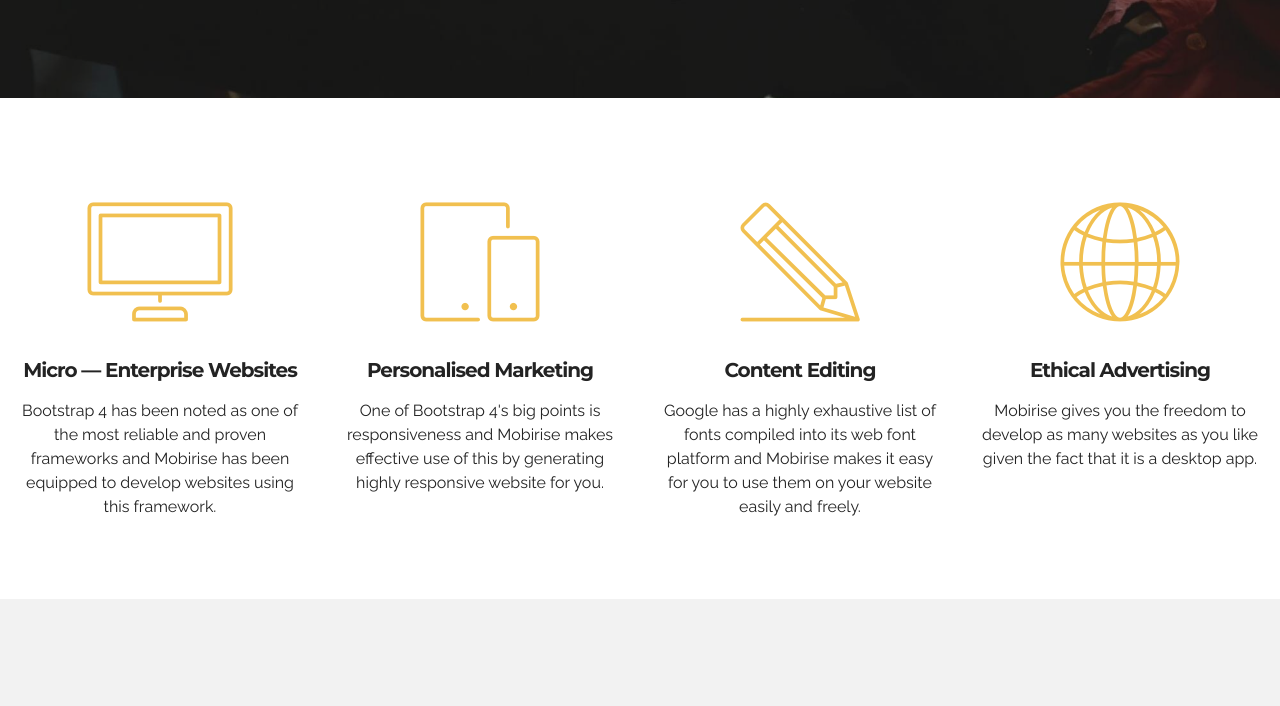
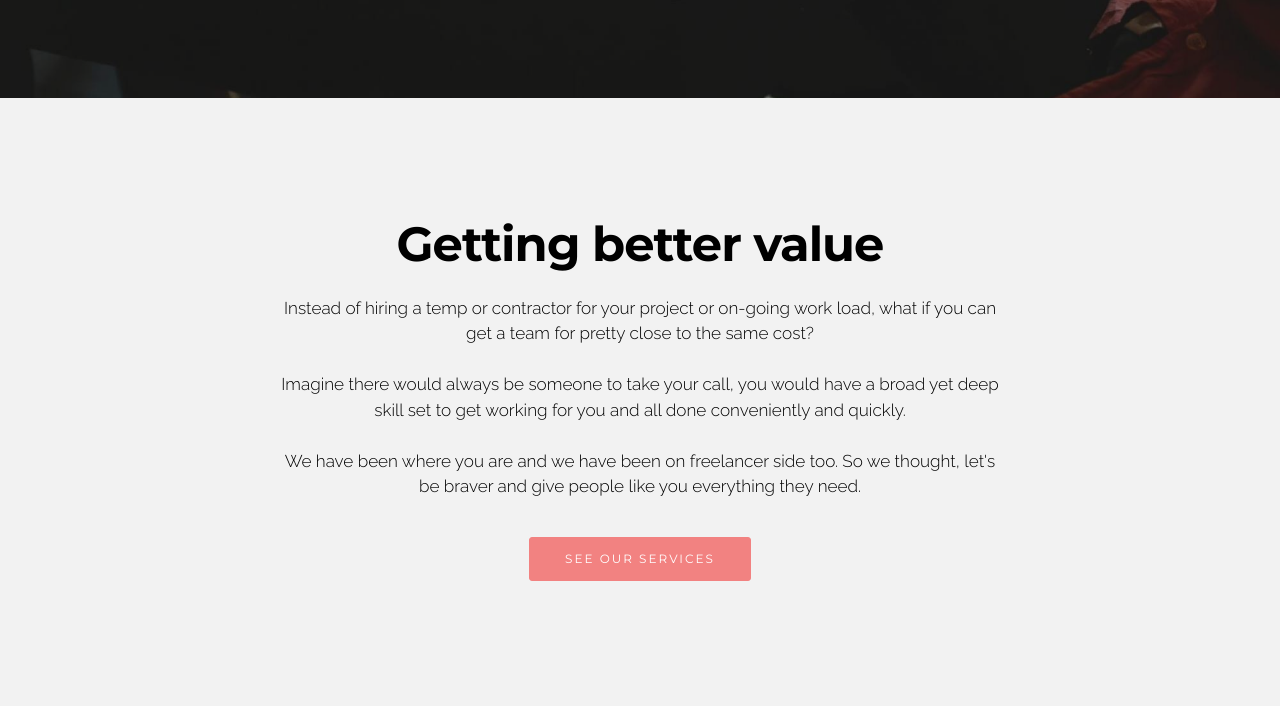
Before and after one commit to bebraver/bebraver.github.io, a plain HTML site: page index.html in a window 1280 px wide. Shown: the part 702-1408 px from the top of the page. Drawn offline with Linux system fonts and the light colour scheme; files whose address does not match are found by name.

Commit message:
added intro text

```diff
--- a/assets/mobirise/css/mbr-additional.css
+++ b/assets/mobirise/css/mbr-additional.css
@@ -414,6 +414,10 @@ h6,
 #header1-0 .mbr-section-lead {
   color: #f7da64;
 }
+#msg-box3-f .mbr-section-title,
+#msg-box3-f p {
+  color: #000;
+}
 #msg-box3-e .mbr-section-title,
 #msg-box3-e p {
   color: #000;
--- a/index.html
+++ b/index.html
@@ -49,7 +49,22 @@
 
 </section>
 
-<section class="engine"><a rel="external" href="https://mobirise.com">free wysiwyg site development software</a></section><section class="mbr-cards mbr-section mbr-section-nopadding" id="features6-1" style="background-color: rgb(255, 255, 255);">
+<section class="engine"><a rel="external" href="https://mobirise.com">mobile site builder software</a></section><section class="mbr-section article" id="msg-box3-f" style="background-color: rgb(242, 242, 242); padding-top: 120px; padding-bottom: 120px;">
+
+
+    <div class="container">
+        <div class="row">
+            <div class="col-md-8 col-md-offset-2 text-xs-center">
+                <h3 class="mbr-section-title display-2">Getting better value</h3>
+                <div class="lead"><p>Instead of hiring a temp or contractor for your project or on-going work load, what if you can get a team for pretty close to the same cost?</p><p>Imagine there would always be someone to take your call, you would have a broad yet deep skill set to get working for you and all done conveniently and quickly.</p><p>We have been where you are and we have been on freelancer side too. So we thought, let's be braver and give people like you everything they need.</p></div>
+                <div><a class="btn btn-danger" href="https://mobirise.com">SEE OUR SERVICES</a></div>
+            </div>
+        </div>
+    </div>
+
+</section>
+
+<section class="mbr-cards mbr-section mbr-section-nopadding" id="features6-1" style="background-color: rgb(255, 255, 255);">
 
 
 
@@ -458,7 +473,7 @@
 
                     <form action="https://mobirise.com/" method="post" data-form-title="Get in touch">
 
-                        <input type="hidden" value="DyEZUfj2kILDtw1EsKzsXOeocMvrzxT4Bm0xf2PyA9KQ4IWev/6yhV6HQ78SSA6CLQ0ZZbWV+pY0AIcwcUtQjWZYKG3DsNuxLohMrdq/mMYxPs4/M5WGxPspv8Sb/1Vb" data-form-email="true">
+                        <input type="hidden" value="UoAXra102iBuMwVsvoNY38rs53mLu1Pfe1pGBHnnncI8e0MXgJhetANt7+yEBi7Pxfga+OxttZ/dFqExxKT7uCbVANNr9xUGTEo5DyMVfrcuquSTHMfzADHykO2nChDc" data-form-email="true">
 
                         <div class="row row-sm-offset">
 
```
Also changed, not shown: 1 other file.
